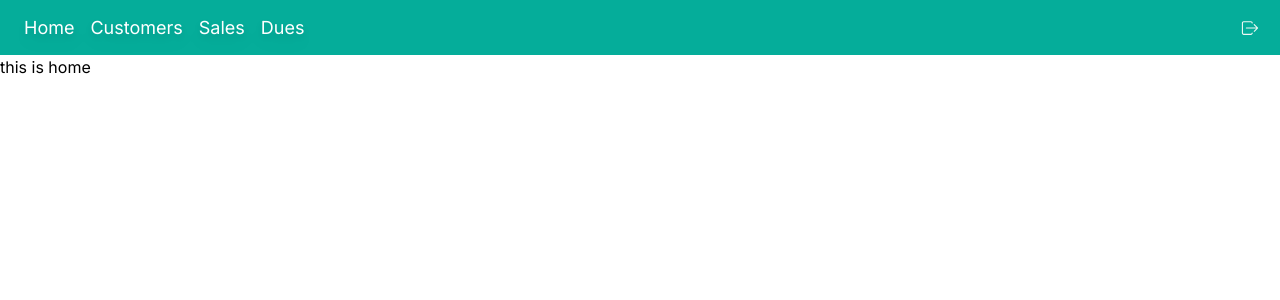
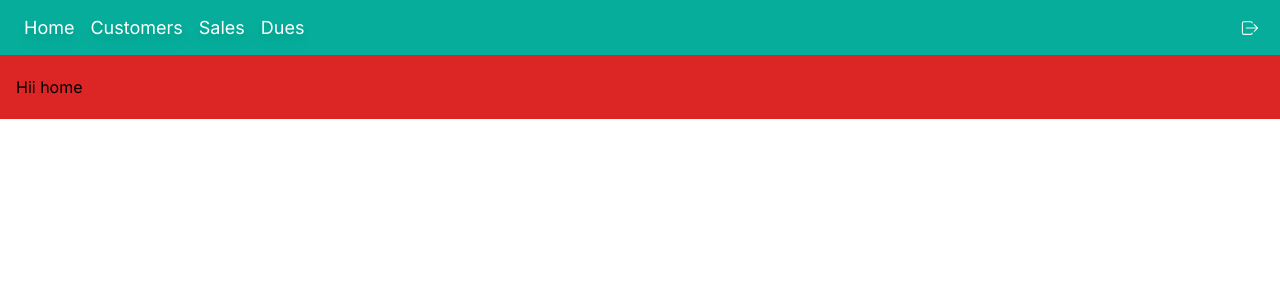
Before and after one commit to aces-erc/mini-hackathon, a Next.js app in the folder client/: page /home in a window 1280 px wide. Shown: the top 300 px of the page. Built offline with nearby package versions, Linux system fonts and the light colour scheme.

Commit message:
home component added

```diff
--- a/client/src/app/home/page.js
+++ b/client/src/app/home/page.js
@@ -1,9 +1,10 @@
+import { Home } from "@/components";
 import React from "react";
 
 const page = () => {
   return (
     <div>
-      <h1>this is home </h1>
+     <Home />
     </div>
   );
 };
--- /dev/null
+++ b/client/src/components/Home.js
@@ -0,0 +1,10 @@
+
+const Home = () => {
+  return (
+    <div className="max-w-[1640px] m-auto px-4 sm:px-12px py-5 bg-red-600">
+      Hii home
+    </div>
+  )
+}
+
+export default Home
--- a/client/src/components/index.js
+++ b/client/src/components/index.js
@@ -1 +1,2 @@
 export {default as Navbar} from './Navbar.js'
+export {default as Home} from './Home.js'
```
